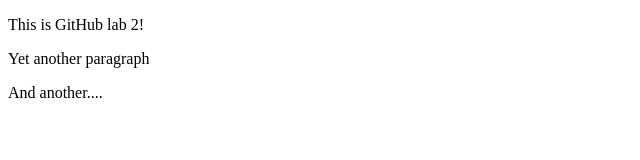
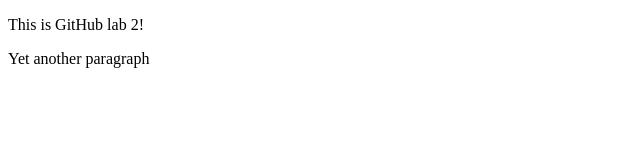
Before and after one commit to pcbjorklund/lab2, a plain HTML site: page index.html in a window 1280 px wide. Shown: the whole page, without its empty margins (0-640 px from the left). Drawn offline with Linux system fonts and the light colour scheme.

Commit message:
Revert "Hey!"
This reverts commit 94cb64bb3ac8c17af1ded21888cf73065205ef6c.

```diff
--- a/index.html
+++ b/index.html
@@ -10,6 +10,5 @@
     <body>
         <p>This is GitHub lab 2!</p>
         <p>Yet another paragraph</p>
-        <p>And another....</p>
     </body>
 </html>
```
